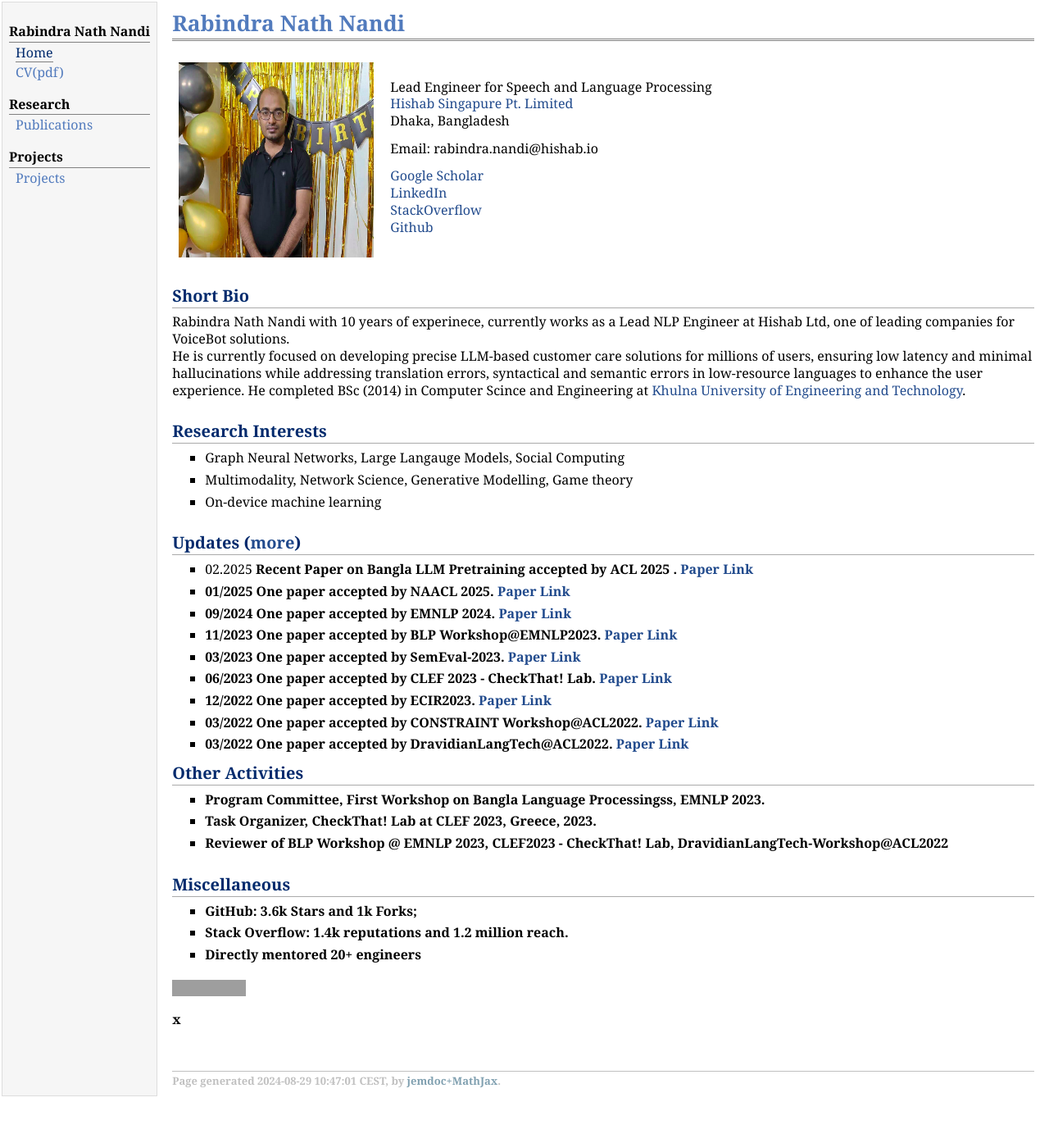
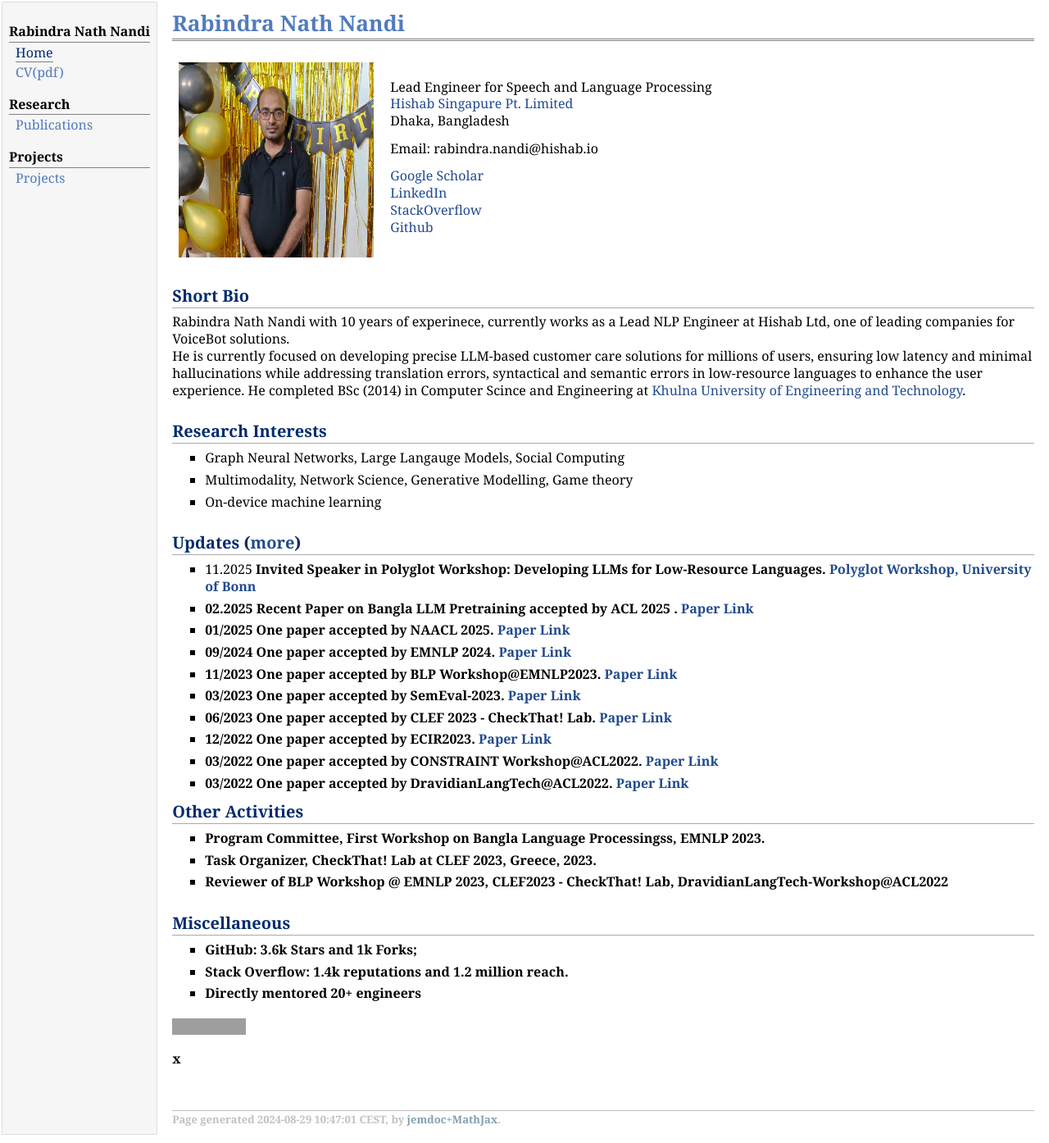
Before and after one commit to robi56/robi56.github.io, a Jekyll site: the page index.html, which Jekyll copies as it is, in a window 1280 px wide. Shown: the whole page at 82% size. Built offline with Jekyll 4.4.1, drawn with Linux system fonts in a browser that asks for light colours; before the commit the page ends 1347 px from its top, so only the background shows below that; grey boxes are pictures that could not be loaded.

Commit message:
Update index.html
Added an update about an invited speaker workshop and a recent paper acceptance.

```diff
--- a/index.html
+++ b/index.html
@@ -61,6 +61,8 @@ He completed BSc (2014) in Computer Scince and Engineering at <a href="https://w
 </ul>
 <h2>Updates (<a href="publications.html" target=&ldquo;blank&rdquo;>more</a>)</h2>
 <ul>
+    <li><p>11.2025 <b>Invited Speaker in Polyglot Workshop: Developing LLMs for Low-Resource Languages. <a href="https://www.cst.uni-bonn.de/en/events/polyglot-workshop"><b>Polyglot Workshop, University of Bonn</b></a>
+  </p>
   <li><p>02.2025 <b>Recent Paper on Bangla LLM Pretraining accepted by <b>ACL 2025 </b>. <a href="https://arxiv.org/abs/2502.11187"><b>Paper Link</b></a>
   </p>
   </li>
```
